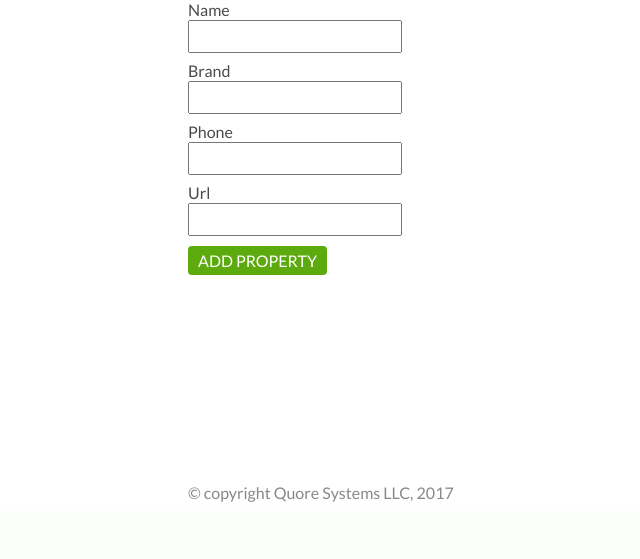
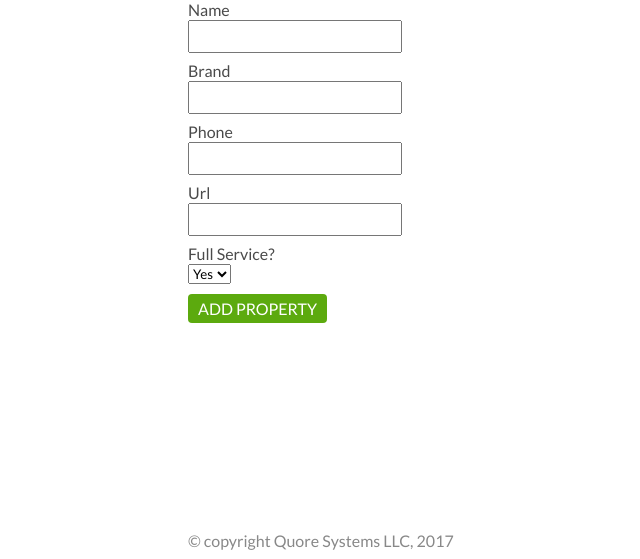
Before and after one commit to iobg/Quore-test, a PHP site: page /index.html in a window 1280 px wide. Shown: the part 510-1069 px from the top of the page, without its empty margins (72-712 px from the left). Before the commit the page ends 1012 px from the top, so only its background shows below. Run offline with PHP 8.4, Linux system fonts and the light colour scheme.

Commit message:
added is full service selector

```diff
--- a/dbInit.php
+++ b/dbInit.php
@@ -37,7 +37,8 @@ Id INT(6) UNSIGNED AUTO_INCREMENT PRIMARY KEY,
 Name VARCHAR(50) NOT NULL,
 Brand VARCHAR(25) NOT NULL,
 Phone VARCHAR(25) NOT NULL,
-URL VARCHAR(255) NOT NULL
+URL VARCHAR(255) NOT NULL,
+Service INT(1) NOT NULL
 )";
 
 if ($conn->query($sql) === TRUE) {
--- a/index.html
+++ b/index.html
@@ -80,6 +80,13 @@
                             <input type="text" id="UrlInput" name="Url" />
                         </div>
                         <div class="form__group">
+                            <label>Full Service?</label>
+                            <select id="fullServiceInput" name="isFullService" >
+                                <option value="1">Yes</option>
+                                <option value="0">No</option>
+                            </select>
+                        </div>
+                        <div class="form__group">
                             <input type="hidden" id="propertyId" name="Id">
                             <input type="submit" id="propertyBtn" value="Add Property" name="addProperty"/>
                         </div>
--- a/input.js
+++ b/input.js
@@ -19,6 +19,7 @@ $('.editBtn').click(e=>{
 		$('#brandInput').val(columns[2].innerText)
 		$('#phoneInput').val(columns[3].innerText)
 		$('#UrlInput').val(columns[4].innerText)
+		$('#fullServiceInput').val(columns[5].innerText)
 		btn.val('Update Property')
 		btn.attr('name',"updateProperty")
 	}
```
Also changed, not shown: index.php (+9 -9 lines).
